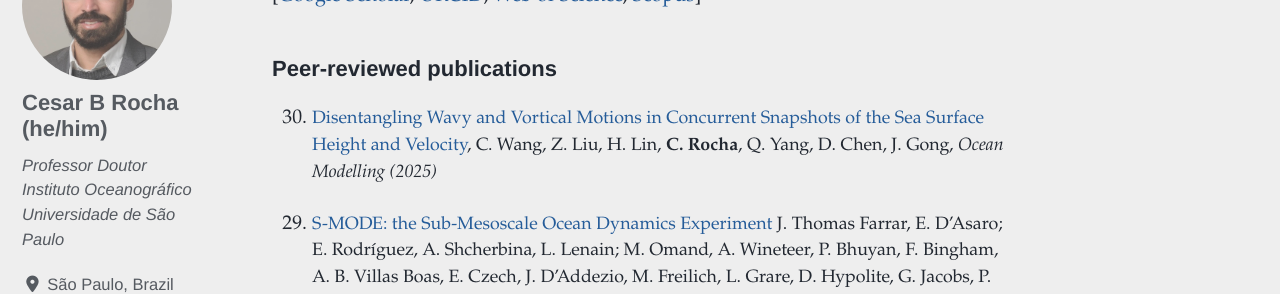
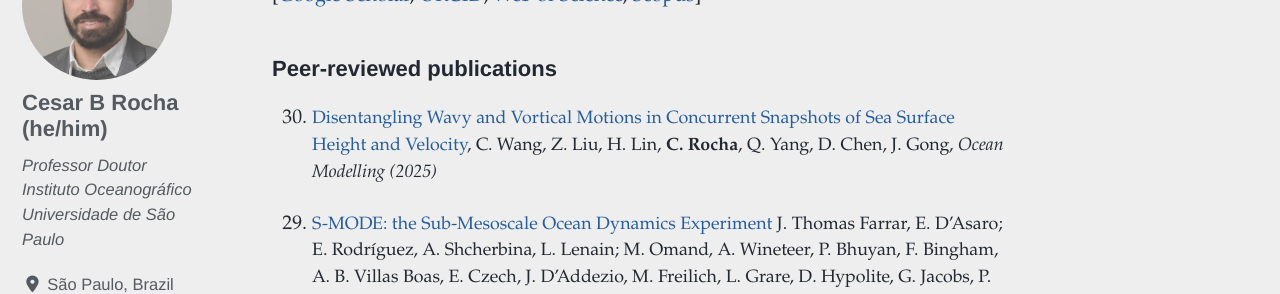
Before and after one commit to cesar-rocha/cesar-rocha.github.io, a Jekyll site: the page built from _pages/publications.md, in a window 1280 px wide and 900 px high, scrolled down 1044 px. Shown: the part 150-444 px from the top of the window. Built offline with Jekyll 4.4.1, drawn with Linux system fonts in a browser that asks for light colours; cached includes are drawn as plain includes; nearby versions of some CDN libraries.

Commit message:
fix wording

```diff
--- a/_pages/publications.md
+++ b/_pages/publications.md
@@ -46,7 +46,7 @@ Journal of Physical Oceanography (submitted)* -->
 
 ### Peer-reviewed publications
 
-0. [Disentangling Wavy and Vortical Motions in Concurrent Snapshots of the Sea Surface Height and Velocity][30], C. Wang, Z. Liu, H. Lin, **C. Rocha**, Q. Yang, D. Chen, J. Gong, *Ocean Modelling (2025)*
+0. [Disentangling Wavy and Vortical Motions in Concurrent Snapshots of Sea Surface Height and Velocity][30], C. Wang, Z. Liu, H. Lin, **C. Rocha**, Q. Yang, D. Chen, J. Gong, *Ocean Modelling (2025)*
 
 0. [S-MODE: the Sub-Mesoscale Ocean Dynamics Experiment][29]
      J. Thomas Farrar, E. D'Asaro; E. Rodríguez, A. Shcherbina, L. Lenain; M. Omand, A. Wineteer, P. Bhuyan, F. Bingham, A. B. Villas Boas, E. Czech, J. D'Addezio, M. Freilich, L. Grare, D. Hypolite, G. Jacobs, P. Klein, S. Lang, I. M. Leyba, A. Mahadevan, J. McWilliams, D. Menemenlis, L. Middleton, J. Molemaker, L. O'Neill, D. Perkovic-Martin, N. Pizzo, L. Rainville, **C. Rocha**, R. M. Samelson, I. Simoes-Sousa, N. Statom, A. Thompson, D. Thompson, H. Torres, I. Uchoa, J. Wenegrat, E. Westbrook,
```
